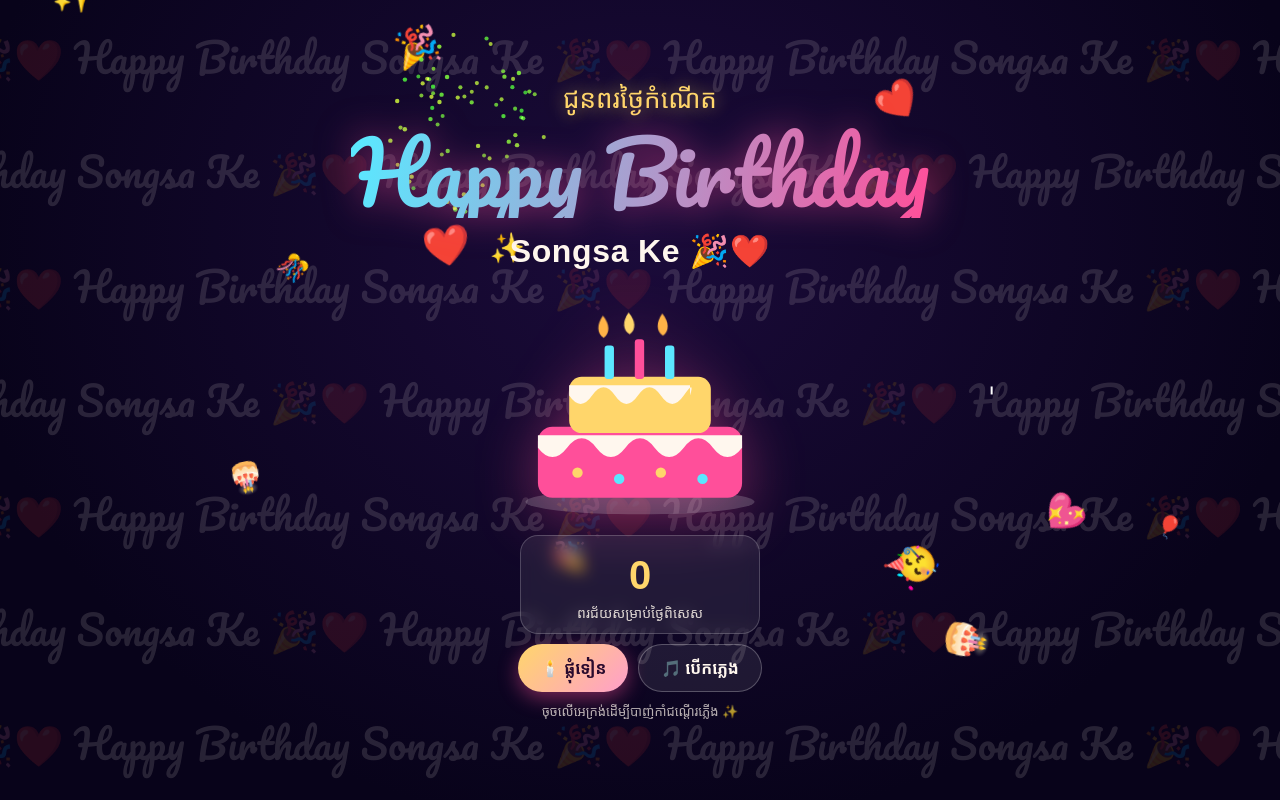
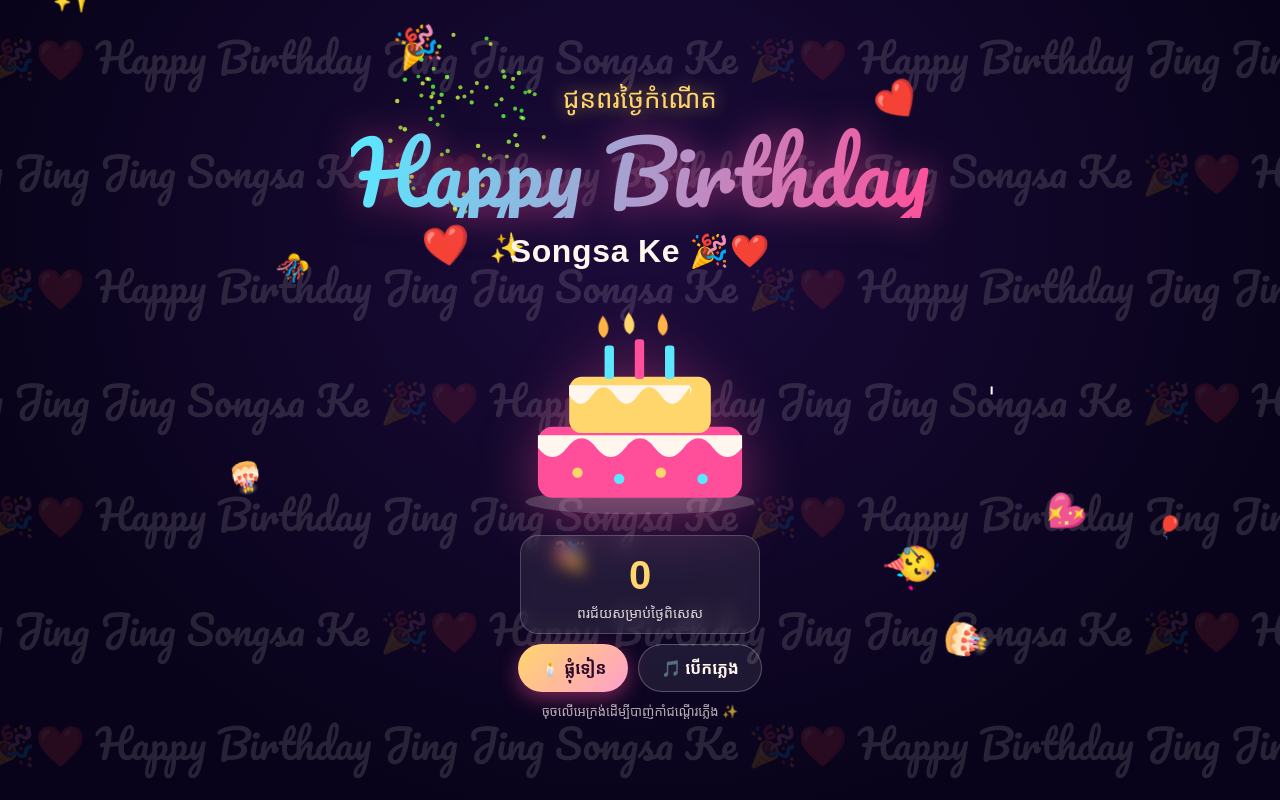
Before and after one commit to ZHE-a-sud/happy-bithday, a plain HTML site: page index.html in a window 1280 px wide. Drawn offline with Linux system fonts and the light colour scheme; a web font is replaced by a local one.

Commit message:
Update NAME variable in index.html

```diff
--- a/index.html
+++ b/index.html
@@ -79,7 +79,7 @@ button:focus-visible{outline:3px solid var(--cyan);outline-offset:3px}
 
 <script>
 (function(){
-  var NAME='Songsa Ke 🎉❤️ ';
+  var NAME='Jing Jing Songsa Ke 🎉❤️ ';
   var bg=document.getElementById('bg');
   for(var r=0;r<7;r++){var d=document.createElement('div');d.className='row';d.textContent=('Happy Birthday '+NAME).repeat(14);bg.appendChild(d);}
 
```
